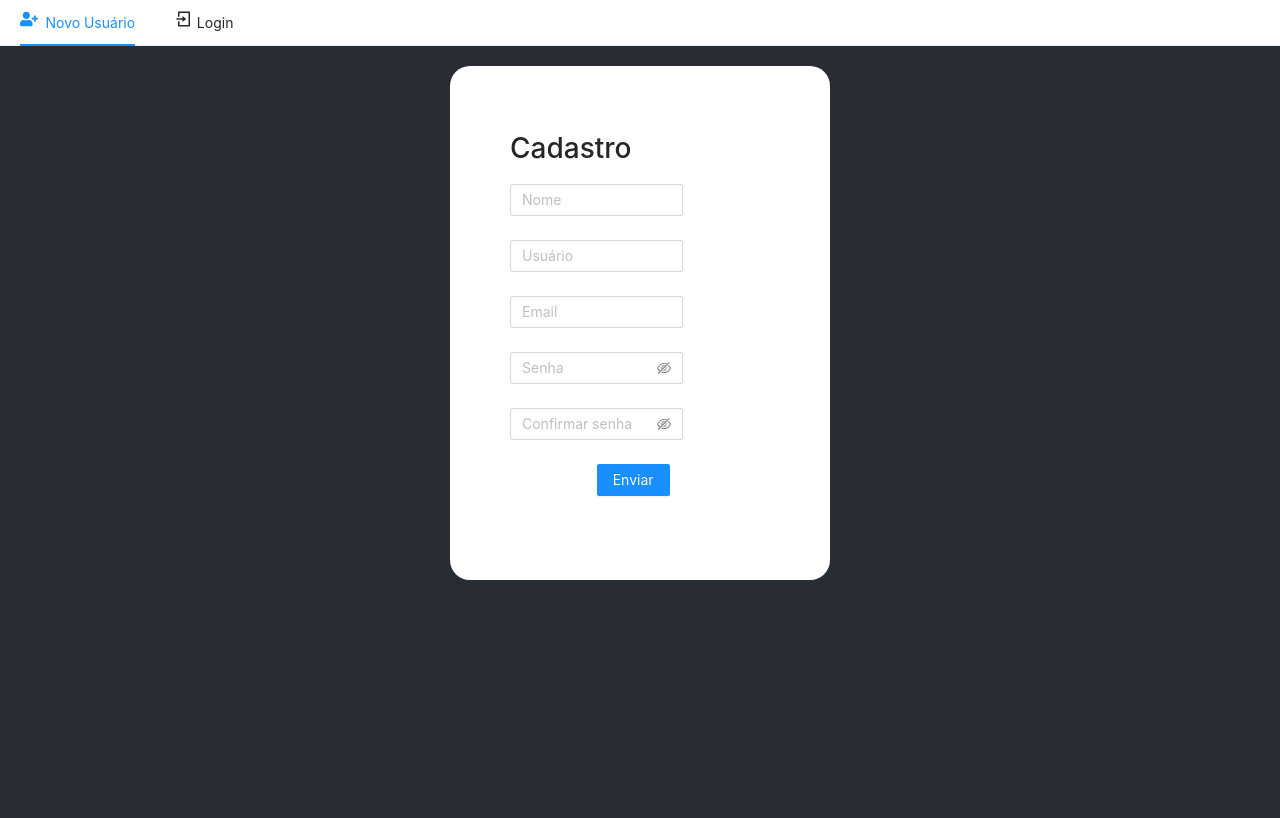
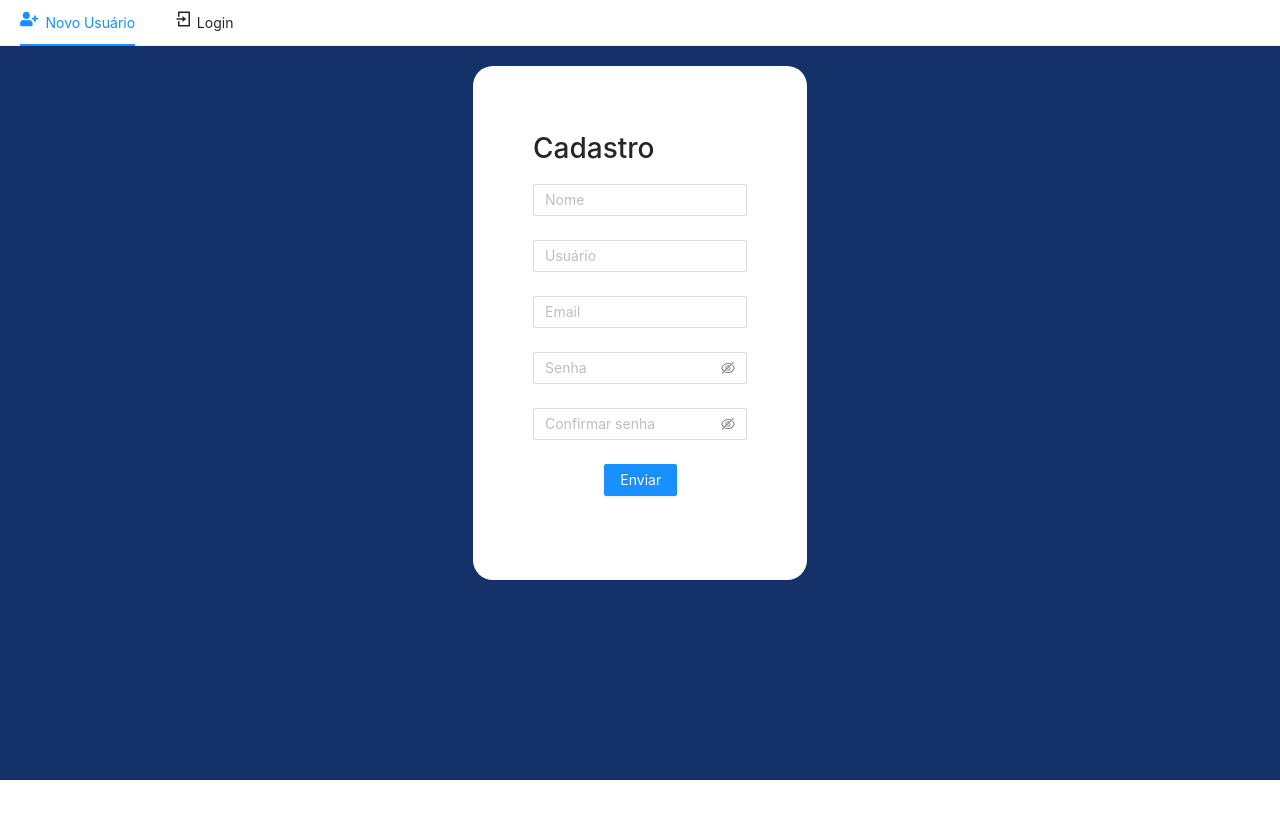
Before and after one commit to nicolasknz/cadastro-feedback, a React (Create React App) app: page /new-account in a window 1280 px wide. Shown: the top 818 px of the page. Built offline with nearby package versions, Linux system fonts and the light colour scheme; no server answers.

Commit message:
fix: multiple position bugs fixed

```diff
--- a/src/App.css
+++ b/src/App.css
@@ -6,12 +6,15 @@
   min-height: 100px;
   background-image: url('./assets/images/KENZIEPNG2.png');
   background-repeat: no-repeat;
+  margin-right: 20px;
+
 }
 
 @media (prefers-reduced-motion: no-preference) {
   .App-logo {
     animation: App-logo-spin infinite 20s linear;
   }
+
 }
 
 @keyframes App-logo-spin {
--- a/src/components/login-form/index.jsx
+++ b/src/components/login-form/index.jsx
@@ -6,6 +6,7 @@ import { useHistory } from 'react-router-dom';
 import { Spring } from 'react-spring/renderprops';
 
 import { LoginContainer, FormContainer } from '../../styled';
+import StyledInput from '../../styled/styled-input';
 
 const layout = {
   labelCol: { span: 8 },
@@ -53,24 +54,19 @@ const LoginForm = ({ setAuthentication }) => {
             <FormContainer>
               <div className="Login-Kenzie-Logo" />
               <Form {...layout} name="basic" onFinish={onFinish} onFinishFailed={onFinishFailed}>
-                <Form.Item
-                  label="Usuario"
-                  name="user"
-                  rules={[{ required: true, message: 'Please input your username!' }]}>
-                  <Input />
+                <Form.Item name="user">
+                  <StyledInput placeholder="Usuário" />
                 </Form.Item>
 
                 <Form.Item
-                  label="Senha"
                   name="password"
-                  extra={requestError && <div>{requestError}</div>}
-                  rules={[{ required: true, message: 'Please input your password!' }]}>
-                  <Input.Password />
+                  extra={requestError && <div style={{ color: 'red' }}>{requestError}</div>}>
+                  <StyledInput.Password placeholder="Senha" />
                 </Form.Item>
 
                 <Form.Item {...tailLayout}>
                   <Button type="primary" htmlType="submit">
-                    Submit
+                    Entrar
                   </Button>
                 </Form.Item>
               </Form>
--- a/src/components/user-form/index.jsx
+++ b/src/components/user-form/index.jsx
@@ -40,6 +40,7 @@ const UserForm = () => {
     <Spring from={{ opacity: 0, marginLeft: -500 }} to={{ opacity: 1, marginLeft: 0 }}>
       {(props) => (
         <Container>
+          <div style={props}>
             <FormContainer>
               <h1>Cadastro</h1>
               <Form
@@ -51,7 +52,10 @@ const UserForm = () => {
                 <Form.Item
                   name="name"
                   rules={[
-                  { pattern: new RegExp(/^((\b[A-zÀ-ú']{2,40}\b)\s*){2,}$/), message: "Invalid name" },
+                    {
+                      pattern: new RegExp(/^((\b[A-zÀ-ú']{2,40}\b)\s*){2,}$/),
+                      message: 'Invalid name',
+                    },
                     { min: 7, message: 'Must be at least 7 characters' },
                     { required: true, message: 'Please input your name!' },
                   ]}>
@@ -110,6 +114,7 @@ const UserForm = () => {
                 </Form.Item>
               </Form>
             </FormContainer>
+          </div>
         </Container>
       )}
     </Spring>
@@ -122,10 +127,7 @@ const Container = styled.div`
   display: flex;
   justify-content: center;
   padding-top: 20px;
-  width: 100%;
-  min-height: 100vh;
-  background: #282c34;
-  padding-bottom: 100px;
+  background: #153169;
 `;
 
 const FormContainer = styled.div`
--- a/src/pages/feedback-list/index.jsx
+++ b/src/pages/feedback-list/index.jsx
@@ -4,6 +4,7 @@ import React, { useEffect, useState } from 'react';
 import { RiChatNewLine } from 'react-icons/ri';
 import { useParams, useHistory } from 'react-router-dom';
 import { Spring } from 'react-spring/renderprops';
+import styled from 'styled-components';
 
 import { LoginContainer } from '../../styled';
 
@@ -54,19 +55,21 @@ const FeedbackList = () => {
       {(props) => (
         <LoginContainer>
           <div style={props}>
-            <h1 style={{ color: 'white' }}>Feedbacks</h1>
+            <HeaderContainer>
+              <h1 style={{ color: 'white' }}>Feedbacks</h1>
+              <Button
+                type="primary"
+                onClick={() => history.push(`/users/feedbacks/${params.id}/new-feedback`)}>
+                New Feedback &nbsp;
+                <RiChatNewLine size={18} />
+              </Button>
+            </HeaderContainer>
             <Table
               size="default"
               columns={columns}
               dataSource={feedback}
               pagination={{ pageSize: 10 }}
             />
-            <Button
-              type="primary"
-              onClick={() => history.push(`/users/feedbacks/${params.id}/new-feedback`)}>
-              New Feedback &nbsp;
-              <RiChatNewLine size={18} />
-            </Button>
           </div>
         </LoginContainer>
       )}
@@ -75,3 +78,8 @@ const FeedbackList = () => {
 };
 
 export default FeedbackList;
+
+const HeaderContainer = styled.div`
+  display: flex;
+  justify-content: space-between;
+`;
--- a/src/pages/new-feedback/index.jsx
+++ b/src/pages/new-feedback/index.jsx
@@ -52,7 +52,7 @@ const NewFeedback = () => {
         <Container>
           <div style={props}>
             <FormContainer>
-              <h2 style={{ color: 'black' }}>Novo Feedback</h2>
+              <h1 style={{ color: 'black' }}>Novo Feedback</h1>
               <Form
                 className="form"
                 {...layout}
@@ -95,15 +95,13 @@ const Container = styled.div`
   display: flex;
   justify-content: center;
   padding-top: 20px;
-  width: 100%;
   min-height: 100vh;
-  background: #282c34;
-  padding-bottom: 100px;
+  background: #153169;
 `;
 
 const FormContainer = styled.div`
   background: #fff;
+  border-radius: 20px;
   padding: 60px;
-  border-radius: 20px;
   margin-bottom: 200px;
 `;
--- a/src/styled/containers/form-container/index.js
+++ b/src/styled/containers/form-container/index.js
@@ -4,7 +4,7 @@ const FormContainer = styled.div`
   display: flex;
   background: #fff;
   border-radius: 25px;
-  padding: 50px;
+  padding: 50px 20px 20px 20px;
 `;
 
 export default FormContainer;
--- a/src/styled/containers/login-container/index.js
+++ b/src/styled/containers/login-container/index.js
@@ -5,7 +5,7 @@ const LoginContainer = styled.div`
   justify-content: center;
   align-items: center;
   min-height: 100vh;
-  background: #282c34;
+  background: #153169;
 `;
 
 export default LoginContainer;
--- a/src/styled/styled-input/index.js
+++ b/src/styled/styled-input/index.js
@@ -6,6 +6,7 @@ const StyledInput = styled(Input)`
     padding-left: 10px;
     transition: all 0.4s;
   }
+  width: 214px;
 
   :focus::placeholder {
     opacity: 0;
@@ -13,4 +14,18 @@ const StyledInput = styled(Input)`
   }
 `;
 
+StyledInput.Password = styled(Input.Password)`
+  width: 214px;
+
+  :focus::placeholder {
+    opacity: 0;
+    transition: 0.5s;
+  }
+
+  :hover::placeholder {
+    padding-left: 10px;
+    transition: all 0.4s;
+  }
+`;
+
 export default StyledInput;
```
Lines whose indentation alone changed are shown as unchanged.
